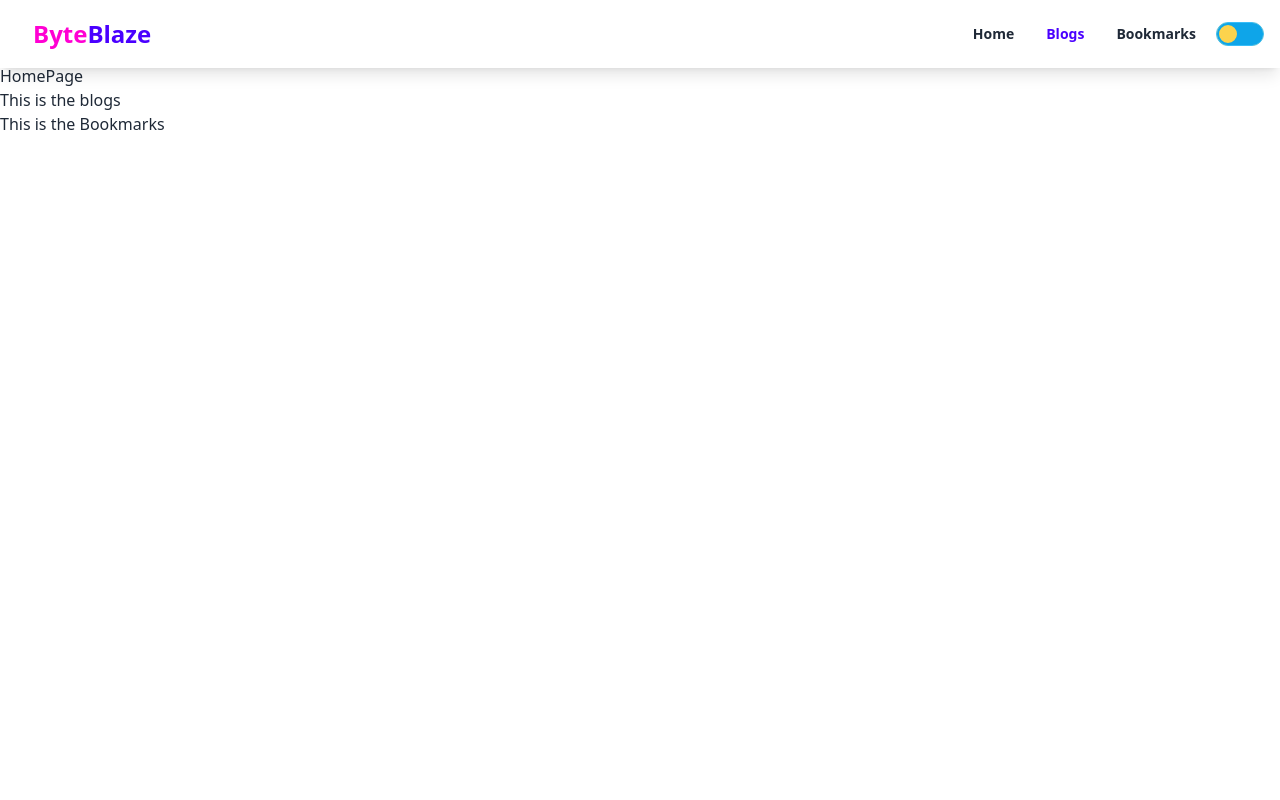
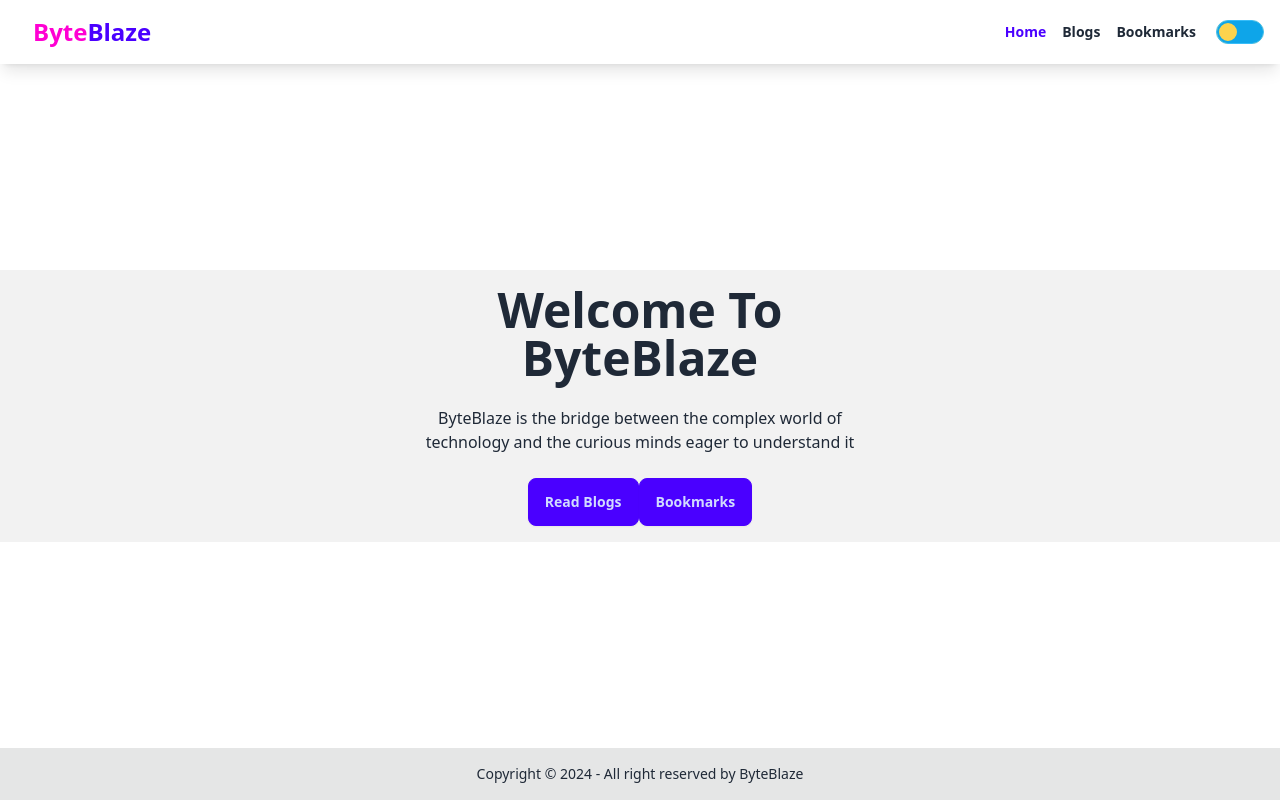
Before and after one commit to baharul-islam-shuvo/ByteBlaze, a React (Vite) app: page / in a window 1280 px wide. Built offline with nearby package versions, Linux system fonts and the light colour scheme.

Commit message:
navBar done

```diff
--- a/package.json
+++ b/package.json
@@ -10,8 +10,12 @@
     "preview": "vite preview"
   },
   "dependencies": {
+    "localforage": "^1.10.0",
+    "match-sorter": "^6.3.4",
     "react": "^18.3.1",
-    "react-dom": "^18.3.1"
+    "react-dom": "^18.3.1",
+    "react-router-dom": "^6.26.1",
+    "sort-by": "^1.2.0"
   },
   "devDependencies": {
     "@eslint/js": "^9.9.0",
--- /dev/null
+++ b/src/Components/Footer/Footer.jsx
@@ -0,0 +1,12 @@
+
+const Footer = () => {
+    return (
+        <footer className="footer footer-center bg-base-300 text-base-content p-4">
+            <aside>
+                <p>Copyright © {new Date().getFullYear()} - All right reserved by ByteBlaze</p>
+            </aside>
+        </footer>
+    );
+};
+
+export default Footer;
--- /dev/null
+++ b/src/Components/HeroSect/Hero.jsx
@@ -0,0 +1,19 @@
+
+const Hero = () => {
+    return (
+        <div className="hero bg-base-200">
+            <div className="hero-content text-center">
+                <div className="max-w-md">
+                    <h1 className="text-5xl font-bold">Welcome To ByteBlaze</h1>
+                    <p className="py-6">
+                        ByteBlaze is the bridge between the complex world of technology and the curious minds eager to understand it
+                    </p>
+                    <button className="btn btn-primary">Read Blogs</button>
+                    <button className="btn btn-primary">Bookmarks</button>
+                </div>
+            </div>
+        </div>
+    );
+};
+
+export default Hero;
--- a/src/Components/NavBar/Nav.jsx
+++ b/src/Components/NavBar/Nav.jsx
@@ -1,5 +1,6 @@
 import { useEffect } from "react";
 import { useState } from "react";
+import { Link, NavLink } from "react-router-dom";
 
 const Nav = () => {
     const [theme, setTheme] = useState('light');
@@ -7,10 +8,10 @@
     useEffect(() => {
         localStorage.setItem('theme', theme);
         const localTheme = localStorage.getItem('theme');
-        document.querySelector('html').setAttribute('data-theme',localTheme);
+        document.querySelector('html').setAttribute('data-theme', localTheme);
     }, [theme]);
 
-    const handleTheme = (e) => {
+    const handleTheme = e => {
         if (e.target.checked) {
             setTheme('synthwave');
         }
@@ -21,13 +22,13 @@
     return (
         <div className="navbar bg-base-100 shadow-lg px-4 fixed z-10">
             <div className="flex-1">
-                <a className="btn btn-ghost gap-0 text-secondary normal-case text-2xl">Byte<span className="text-primary">Blaze</span></a>
+                <Link to='/' className="btn btn-ghost gap-0 text-secondary normal-case text-2xl">Byte<span className="text-primary">Blaze</span></Link>
             </div>
-            <div className="flex-none">
-                <ul className="menu menu-horizontal px-1">
-                    <li className="font-bold"><a>Home</a></li>
-                    <li className="font-bold text-primary"><a>Blogs</a></li>
-                    <li className="font-bold"><a>Bookmarks</a></li>
+            <div className="flex-none gap-4">
+                <ul className="menu menu-horizontal px-1 gap-4 hidden sm:flex">
+                    <NavLink to='/' className={({ isActive }) => isActive ? 'text-primary font-bold' : 'font-bold'}>Home</NavLink>
+                    <NavLink to='/blogs' className={({ isActive }) => isActive ? 'text-primary font-bold' : 'font-bold'}>Blogs</NavLink>
+                    <NavLink to='/bookmarks' className={({ isActive }) => isActive ? 'text-primary font-bold' : 'font-bold'}>Bookmarks</NavLink>
                 </ul>
                 <input
                     onChange={handleTheme}
--- /dev/null
+++ b/src/Layout/MainLayout.jsx
@@ -0,0 +1,17 @@
+import { Outlet } from "react-router-dom";
+import Nav from "../Components/NavBar/Nav";
+import Footer from "../Components/Footer/Footer";
+
+const MainLayout = () => {
+    return (
+        <div>
+            <div className="h-16"><Nav></Nav></div>
+            <div className="min-h-[calc(100vh-116px)]">
+                <Outlet></Outlet>
+            </div>
+            <Footer></Footer>
+        </div>
+    );
+};
+
+export default MainLayout;
--- a/src/Pages/Blogs.jsx
+++ b/src/Pages/Blogs.jsx
@@ -1,7 +1,7 @@
 const Blogs = () => {
     return (
         <div>
-            <h2>This is the blogs</h2>
+            <h2 className="text-center text-4xl mt-10 font-extrabold">This is the blogs</h2>
         </div>
     );
 };
--- a/src/Pages/Bookmarks.jsx
+++ b/src/Pages/Bookmarks.jsx
@@ -2,7 +2,7 @@
 const Bookmarks = () => {
     return (
         <div>
-            <h2>This is the Bookmarks</h2>
+            <h2 className="text-center text-4xl mt-10 font-extrabold">This is the Bookmarks</h2>
         </div>
     );
 };
--- a/src/Pages/Home.jsx
+++ b/src/Pages/Home.jsx
@@ -1,12 +1,9 @@
-import Nav from "../Components/NavBar/Nav";
+import Hero from "../Components/HeroSect/Hero";
 
 const Home = () => {
     return (
-        <div>
-            <div className="h-16">
-                <Nav></Nav>
-            </div>
-            <h2>HomePage</h2>
+        <div className="flex flex-col items-center justify-center min-h-[calc(100vh-116px)]">
+            <Hero></Hero>
         </div>
     );
 };
--- a/src/main.jsx
+++ b/src/main.jsx
@@ -1,10 +1,39 @@
 import { StrictMode } from 'react'
 import { createRoot } from 'react-dom/client'
-import App from './App.jsx'
 import './index.css'
+import {
+  createBrowserRouter,
+  RouterProvider,
+} from "react-router-dom";
+import Home from './Pages/Home.jsx';
+import Blogs from './Pages/Blogs.jsx';
+import Bookmarks from './Pages/Bookmarks.jsx';
+import MainLayout from './Layout/MainLayout.jsx';
+
+const router = createBrowserRouter([
+  {
+    path: "/",
+    element: <MainLayout></MainLayout>,
+    children: [
+      {
+        index: true,
+        element: <Home></Home>
+      },
+      {
+        path: "/blogs",
+        element: <Blogs></Blogs>
+      },
+      {
+        path: "/bookmarks",
+        element: <Bookmarks></Bookmarks>
+      },
+    ]
+  },
+
+]);
 
 createRoot(document.getElementById('root')).render(
   <StrictMode>
-    <App />
-  </StrictMode>,
+    <RouterProvider router={router} />
+  </StrictMode>
 )
```
Also changed, not shown: 1 other file (tests, documents, lock files or other folders).
